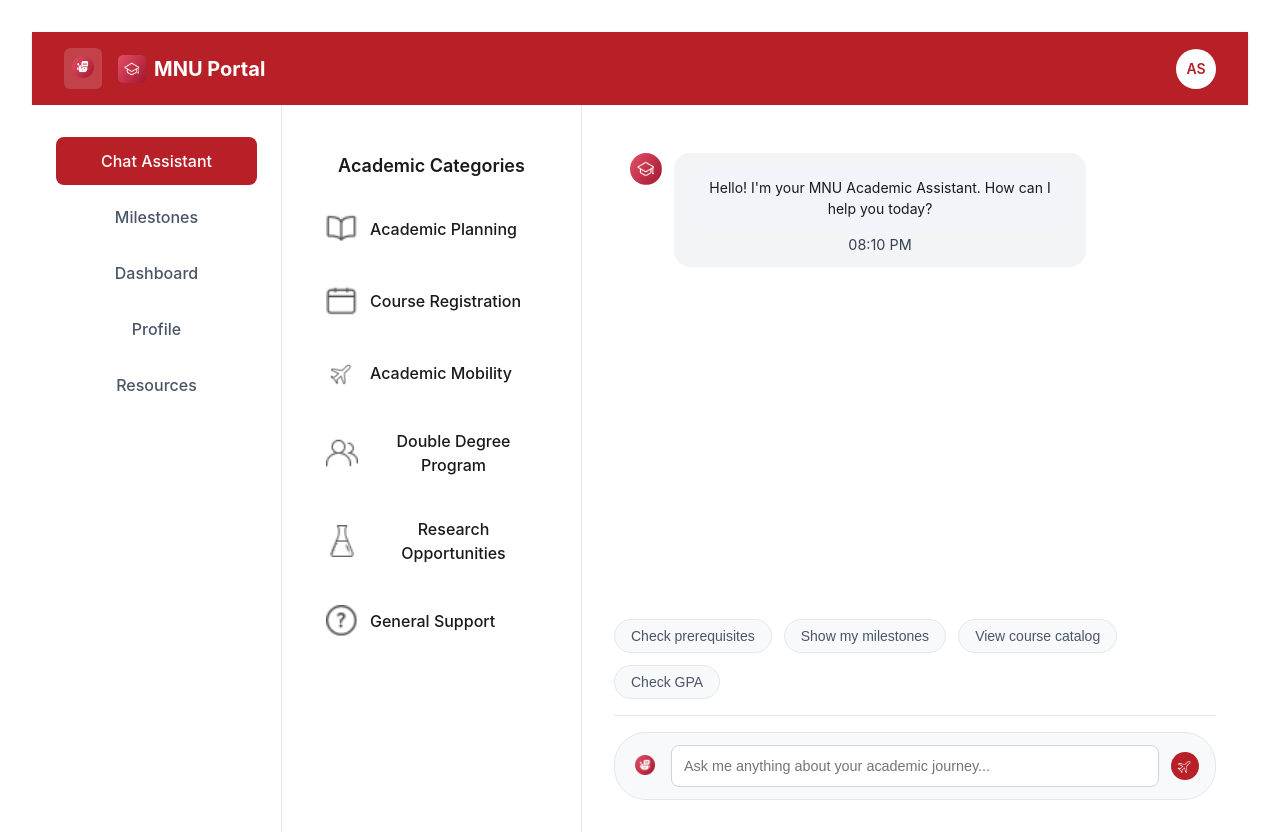
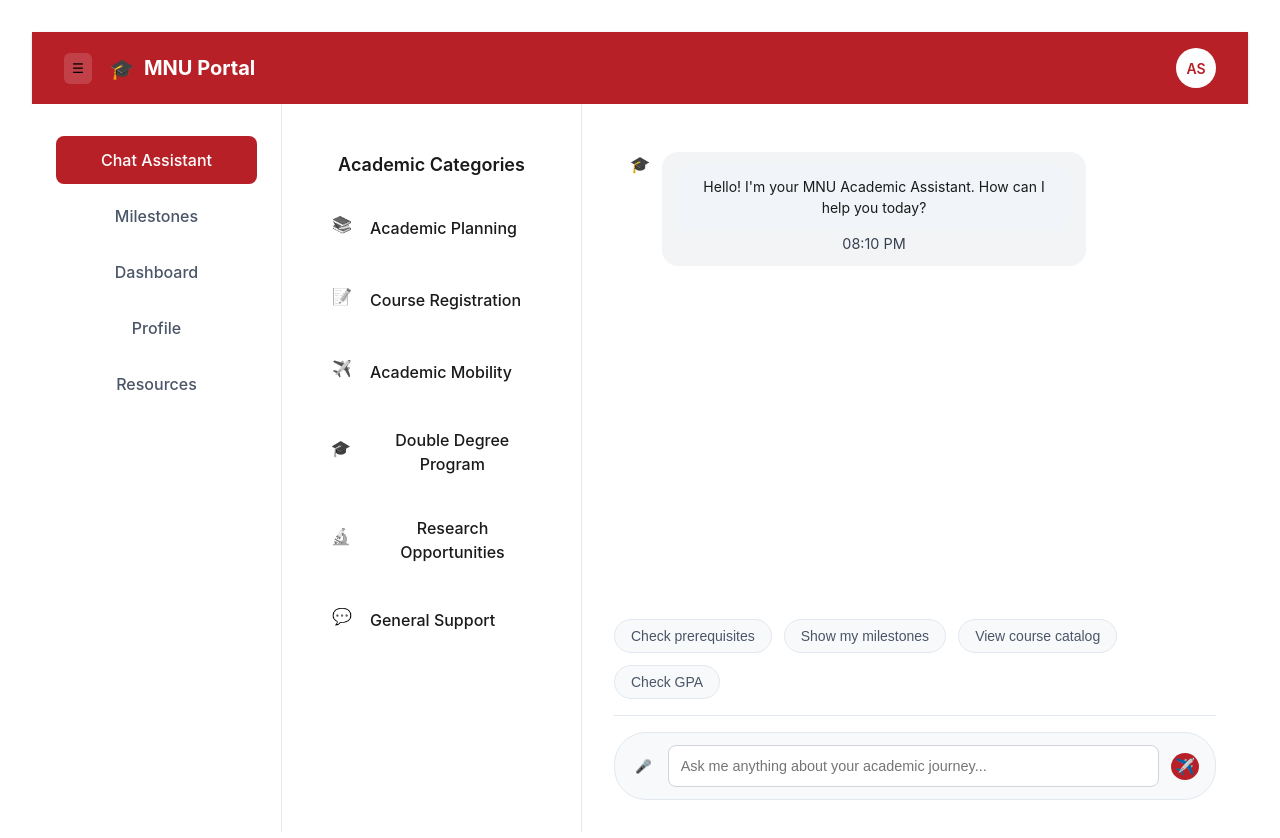
Before and after one commit to MariyamDp/AI-student-advisor, a React (Vite) app in the folder client/: page /chat in a window 1280 px wide. Shown: the top 838 px of the page. Built offline with nearby package versions, Linux system fonts and the light colour scheme.

Commit message:
fix: resolve conflicts

```diff
--- a/client/src/pages/ChatAssistant.tsx
+++ b/client/src/pages/ChatAssistant.tsx
@@ -2,16 +2,6 @@ import { useState } from 'react';
 import { Link } from 'react-router-dom';
 import { useChat } from '../hooks/useChat';
 import './ChatAssistant.css';
-
-// Импорт иконок
-import booksIcon from '../assets/icons/books.png';
-import calendarIcon from '../assets/icons/calendar.png';
-import planeIcon from '../assets/icons/plane.png';
-import peopleIcon from '../assets/icons/people.png';
-import labIcon from '../assets/icons/lab.png';
-import questionIcon from '../assets/icons/question.png';
-import logoIcon from '../assets/icons/logo.png';
-import chatIcon from '../assets/icons/chat.png';
 
 const ChatAssistant = () => {
   const { messages, isLoading, sendMessage } = useChat();
@@ -19,12 +9,15 @@ const ChatAssistant = () => {
 
   const handleSendMessage = async () => {
     if (!inputValue.trim() || isLoading) return;
+
     await sendMessage(inputValue);
     setInputValue('');
   };
 
   const handleKeyPress = (e: React.KeyboardEvent) => {
-    if (e.key === 'Enter') handleSendMessage();
+    if (e.key === 'Enter') {
+      handleSendMessage();
+    }
   };
 
   const suggestedActions = [
@@ -35,12 +28,12 @@ const ChatAssistant = () => {
   ];
 
   const categories = [
-    { name: 'Academic Planning', icon: booksIcon },
-    { name: 'Course Registration', icon: calendarIcon },
-    { name: 'Academic Mobility', icon: planeIcon },
-    { name: 'Double Degree Program', icon: peopleIcon },
-    { name: 'Research Opportunities', icon: labIcon },
-    { name: 'General Support', icon: questionIcon },
+    { name: 'Academic Planning', icon: '📚' },
+    { name: 'Course Registration', icon: '📝' },
+    { name: 'Academic Mobility', icon: '✈️' },
+    { name: 'Double Degree Program', icon: '🎓' },
+    { name: 'Research Opportunities', icon: '🔬' },
+    { name: 'General Support', icon: '💬' },
   ];
 
   const navItems = [
@@ -56,11 +49,9 @@ const ChatAssistant = () => {
       {/* Header */}
       <header className="chat-header">
         <div className="header-left">
-          <button className="menu-btn">
-            <img src={chatIcon} alt="menu" width="22" />
-          </button>
+          <button className="menu-btn">☰</button>
           <div className="header-logo">
-            <img src={logoIcon} alt="MNU logo" className="logo-icon" />
+            <span className="logo-icon">🎓</span>
             <span className="logo-text">MNU Portal</span>
           </div>
         </div>
@@ -70,7 +61,7 @@ const ChatAssistant = () => {
       </header>
 
       <div className="chat-layout">
-        {/* Sidebar */}
+        {/* Left Sidebar */}
         <aside className="sidebar">
           <nav className="sidebar-nav">
             {navItems.map(item => (
@@ -85,34 +76,27 @@ const ChatAssistant = () => {
           </nav>
         </aside>
 
-        {/* Categories */}
+        {/* Middle Section - Categories */}
         <section className="categories-section">
           <h3 className="categories-title">Academic Categories</h3>
           <div className="categories-grid">
             {categories.map(category => (
               <div key={category.name} className="category-item">
-                <img src={category.icon} alt={category.name} className="category-icon" />
+                <span className="category-icon">{category.icon}</span>
                 <span className="category-name">{category.name}</span>
               </div>
             ))}
           </div>
         </section>
 
-        {/* Chat */}
+        {/* Right Section - Chat Interface */}
         <main className="chat-main">
           <div className="chat-container">
-            {/* Messages */}
+            {/* Chat Messages */}
             <div className="chat-messages">
               {messages.map(message => (
                 <div key={message.id} className={`message ${message.sender}-message`}>
-                  <div className="message-avatar">
-                    <img
-                      src={message.sender === 'ai' ? logoIcon : peopleIcon}
-                      alt="avatar"
-                      width="30"
-                      className="avatar-img"
-                    />
-                  </div>
+                  <div className="message-avatar">{message.sender === 'ai' ? '🎓' : '👤'}</div>
                   <div className="message-content">
                     <div className="message-text">{message.content}</div>
                     <div className="message-time">
@@ -140,12 +124,10 @@ const ChatAssistant = () => {
               ))}
             </div>
 
-            {/* Input */}
+            {/* Chat Input */}
             <div className="chat-input-container">
               <div className="chat-input">
-                <button className="mic-btn">
-                  <img src={chatIcon} alt="mic" width="22" />
-                </button>
+                <button className="mic-btn">🎤</button>
                 <input
                   type="text"
                   value={inputValue}
@@ -159,7 +141,7 @@ const ChatAssistant = () => {
                   onClick={handleSendMessage}
                   disabled={isLoading || !inputValue.trim()}
                 >
-                  {isLoading ? '⏳' : <img src={planeIcon} alt="send" className="send-icon" />}
+                  {isLoading ? '⏳' : '✈️'}
                 </button>
               </div>
             </div>
--- a/client/src/pages/Home.tsx
+++ b/client/src/pages/Home.tsx
@@ -2,6 +2,7 @@ import { useNavigate } from 'react-router-dom';
 import Header from '../components/nav/Header';
 import Button from '../components/button/Button';
 import './Home.css';
+// import Footer from '../components/footer/Footer.tsx';
 
 const Home = () => {
   const navigate = useNavigate();
@@ -75,7 +76,9 @@ const Home = () => {
                       placeholder="Type your message here..."
                       className="message-input"
                     />
-                    <button className="send-btn">✈️</button>
+                    <button className="send-btn">
+                      <img src="/arrow.png" alt="send" />
+                    </button>
                   </div>
                 </div>
 
@@ -87,33 +90,46 @@ const Home = () => {
           </div>
         </section>
 
-        {/* Features Section */}
-        <section className="features-section">
-          <div className="container">
-            <div className="features-grid">
-              <div className="feature-item">
-                <div className="feature-icon">✓</div>
-                <p>Plan your semester with ease</p>
+        <section className="about-section">
+          <div className="about-wrap">
+            <h2 className="about-main-title">
+              Empower Every Student to Realize Their Boldest Career Dreams
+            </h2>
+
+            <div className="about-content">
+              <div className="about-copy">
+                <h3 className="about-subtitle">About AI Agent</h3>
+
+                <p>
+                  <strong>AI Agent</strong> is an intelligent academic advisor built to transform
+                  how students, advisors, and administrators interact within the university system.
+                </p>
+
+                <p>
+                  It goes beyond simple automation — empowering every user to make informed, timely,
+                  and confident academic decisions.
+                </p>
+
+                <p>
+                  By integrating data, personalization, and AI technology, AI Agent creates a
+                  unified academic ecosystem — where every student receives tailored guidance and
+                  every advisor has the tools to ensure success.
+                </p>
+
+                <p>
+                  The platform bridges communication, simplifies academic management, and turns
+                  complex educational paths into clear, achievable goals.
+                </p>
               </div>
 
-              <div className="feature-item">
-                <div className="feature-icon">✓</div>
-                <p>Find the best exchange or double degree opportunities</p>
-              </div>
-
-              <div className="feature-item">
-                <div className="feature-icon">✓</div>
-                <p>Visualize your progress with smart dashboards</p>
-              </div>
-
-              <div className="feature-item">
-                <div className="feature-icon">✓</div>
-                <p>Get quick answers for registration, research, and university services</p>
-              </div>
+              <figure className="about-shot">
+                <img src="/about.png" alt="AI Agent Interface" />
+              </figure>
             </div>
           </div>
         </section>
       </main>
+      {/* <Footer /> */}
     </div>
   );
 };
```
